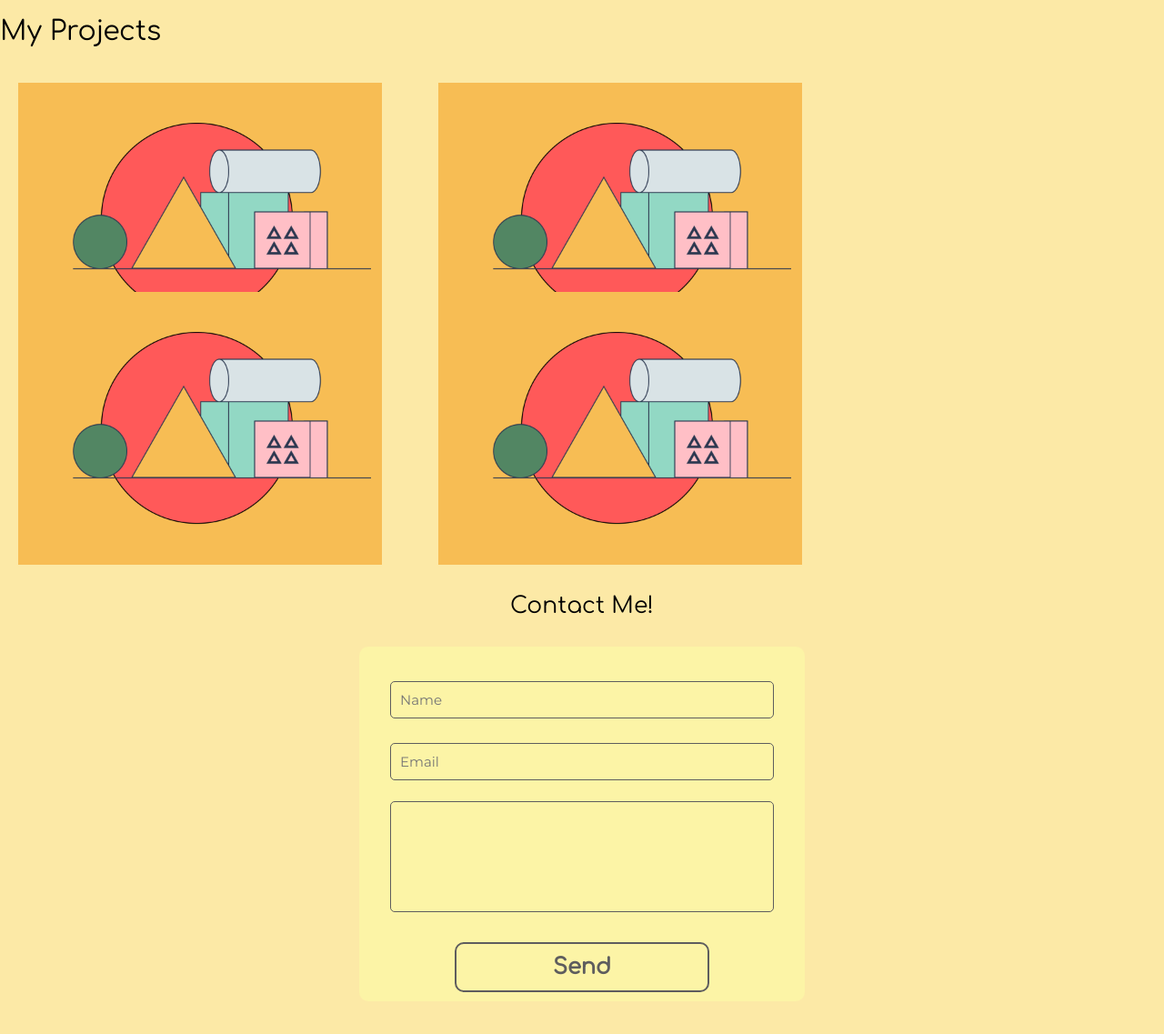
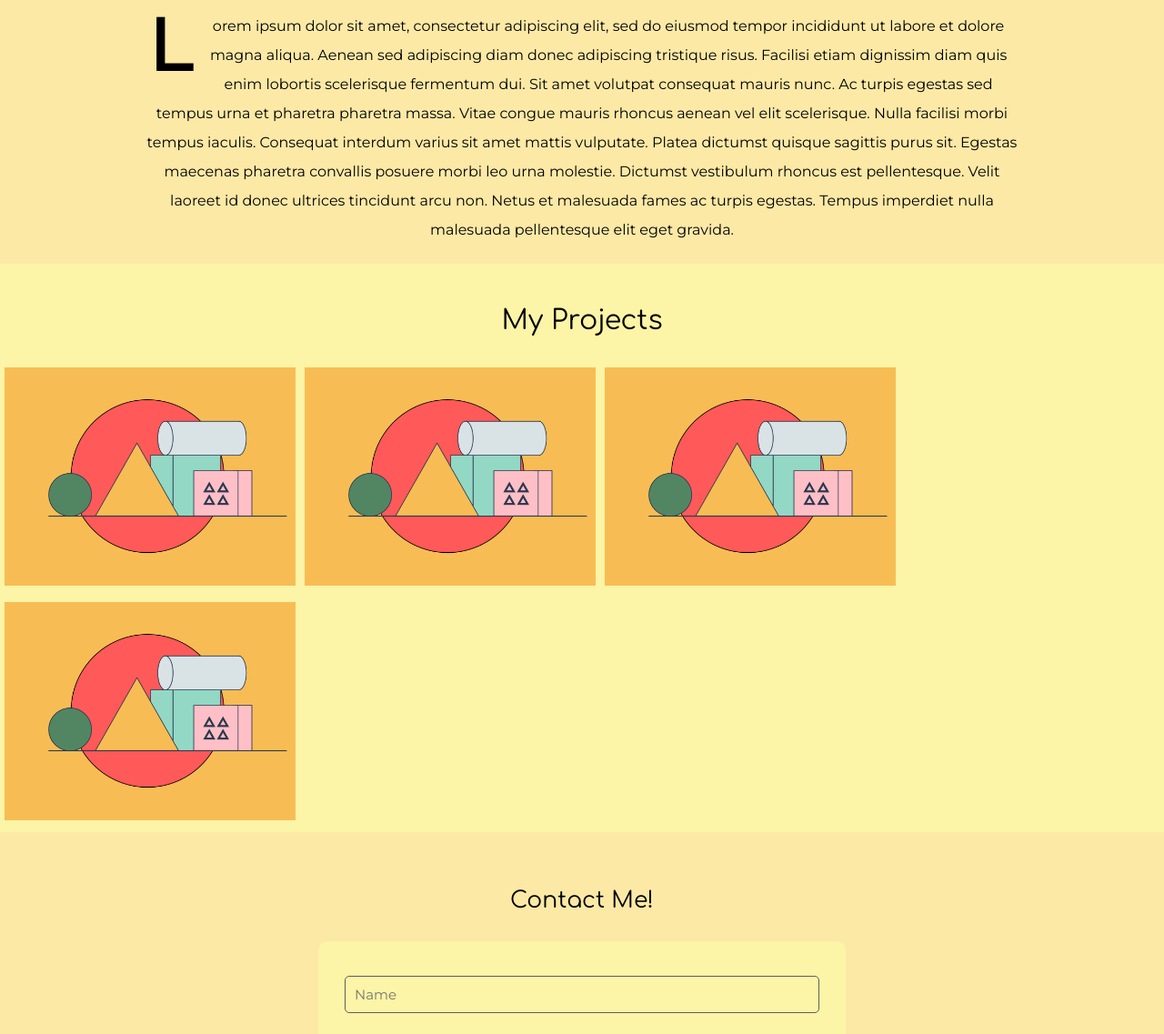
Before and after one commit to Avixph/single-column-website, a plain HTML site: page index.html in a window 1280 px wide. Shown: the part 1559-2696 px from the top of the page at 91% size. Drawn offline with Linux system fonts and the light colour scheme.

Commit message:
complete

```diff
--- a/css/style.css
+++ b/css/style.css
@@ -39,13 +39,19 @@ body {
 /* header content */
 header {
   background: var(--first-color);
-  padding: 2px 0;
+  padding: 5px 0;
   overflow: hidden;
   display: flex;
+  margin-bottom: -200px;
+}
+header img {
+  width: 100px;
+  margin-top: 25px;
+  float: left;
 }
 header .logo {
   color: var(--fifth-color);
-  font-size: 40px;
+  font-size: 2.5rem;
   float: left;
 }
 header nav {
@@ -56,11 +62,11 @@ header nav {
 }
 header nav ul li {
   display: inline-block;
-  margin: 0 0 0 30px;
+  margin: 0 0 0 40px;
 }
 header nav ul li a {
   font-family: var(--second-font), sans-serif;
-  font-size: 20px;
+  font-size: 1rem;
   color: var(--fourth-color);
 }
 header nav ul li a:hover {
@@ -72,64 +78,77 @@ header nav ul li a:hover {
   margin-top: 200px;
 }
 .name-header {
-  /* width: 1000px;
-  display: flex; */
-  /* margin-left: 100px; */
-  /* margin: 0;
-  margin-bottom: 100px; */
-  /* vertical-align: top; */
-  display: flex;
   position: relative;
   justify-content: center;
+  flex-direction: column;
   margin-bottom: -70;
-  height: 60vh;
+  height: 90vh;
+  padding: 100px;
   background-image: url(../images/Laptop_Desk.png);
   background-repeat: no-repeat;
   background-size: cover;
   background-blend-mode: multiply;
-  background-size: 100vh;
-
-  /* overflow: hidden;
-  display: flex;
-  background-image: url(../images/Laptop_Desk.png);
-  background-repeat: no-repeat;
-  background-size: cover;
-  background-blend-mode: multiply;
-  background-size: 900px; */
 }
 .name-header h1 {
   color: var(--fifth-color);
-  font-size: 60px;
+  margin-bottom: -0.3em;
+  margin-top: -0.3em;
+  font-size: 5rem;
 }
 .name-header h3 {
-  color: var(--fourth-color);
-  font-size: 25px;
+  color: var(--second-color);
+  font-family: var(--second-font), sans-serif;
+  font-size: 2rem;
   margin-top: -100;
 }
 .about-me {
-  /* width: 240px;
-  display: inline-block;
-  vertical-align: top; */
   margin: 2em;
   display: flex;
   flex-direction: column;
   align-items: center;
+  margin-bottom: -20px;
 }
 .about-me img {
   width: 400px;
   border-radius: 10px;
 }
+.about-me h2 {
+  font-size: 25px;
+}
+.about-me p {
+  font-family: var(--second-font), sans-serif;
+  font-size: 1rem;
+  text-align: center;
+  line-height: 2;
+  width: 80%;
+}
+.about-me p:first-of-type:first-letter {
+  float: left;
+  font-size: 5rem;
+  line-height: 65px;
+  padding-top: 4px;
+  padding-right: 8px;
+  padding-left: 3px;
+  font-weight: 600;
+}
+
 /* Project content */
+.project-container {
+  text-align: center;
+  background-color: var(--first-color);
+  margin-bottom: -50px;
+}
 .project {
-  align-content: center;
   float: left;
-  width: 33%;
-  padding: 10px;
-  height: 200px;
-  margin: 0px 10px 10px 10px;
+  display: inherit;
+  height: 70%;
+  padding: 5px;
+}
+.project h2 {
+  font-size: 2em;
 }
 .project img {
-  width: 400px;
+  width: 25vw;
 }
 .project-container:after {
   content: "";
@@ -155,8 +174,8 @@ h5 {
   background-size: cover;
   position: relative;
   padding: 15px;
-  width: 460px;
-  height: 360px;
+  width: 550px;
+  height: 450px;
   display: inline-block;
   background-color: var(--first-color);
   box-shadow: var(--first-shawdow);
@@ -174,7 +193,7 @@ h5 {
   font-family: var(--second-font), sans-serif;
   color: var(--fourth-color);
   outline: none;
-  width: 400px;
+  width: 500px;
   background: transparent;
   border-radius: 5px;
 }
@@ -183,13 +202,13 @@ h5 {
   align-items: center;
   text-align: initial;
   margin-top: 20px;
-  margin-bottom: 15px;
+  margin-bottom: 30px;
   font-size: 15px;
   border: 1px solid var(--fourth-color);
   color: var(--fourth-color);
   outline: none;
-  width: 400px;
-  height: 100px;
+  width: 500px;
+  height: 150px;
   background: transparent;
   border-radius: 5px;
   resize: none;
--- a/index.html
+++ b/index.html
@@ -1,18 +1,21 @@
 <!DOCTYPE html>
 <html lang="en">
   <head>
-  <meta charset="UTF-8">
-  <meta name="viewport" content="width=device-width, initial-scale=1.0">
+    <meta charset="UTF-8" />
+    <meta name="viewport" content="width=device-width, initial-scale=1.0" />
     <title>ΛV.IX Journey into Code</title>
     <link
-  link href="https://fonts.googleapis.com/css2?family=Comfortaa&family=Montserrat&display=swap" rel="stylesheet"
+      link
+      href="https://fonts.googleapis.com/css2?family=Comfortaa&family=Montserrat&display=swap"
+      rel="stylesheet"
     />
     <link rel="stylesheet" href="css/style.css" />
   </head>
   <body>
     <header>
       <div class="container">
-      <h1 class="logo">AV.IX</h1>
+        <img src="images/Ophanim_by_Francis_Coulombe.png" alt="Ophanim Image">
+        <h1 class="logo"> AV.IX</h1>
         <nav>
           <ul>
             <li><a href="#">Home</a></li>
@@ -27,26 +30,68 @@
     <div class="main">
       <div class="name-header">
         <h1>Angel B. Fernández</h1>
-			<h3>Web Development & Design Fellow | <br> Digital Marketing Professional</h3>
+        <h3>
+          Web Development & Design Fellow | <br />
+          Digital Marketing Professional
+        </h3>
       </div>
       <div class="about-me">
         <h2>About Me</h2>
-      <img src="images/Angel_Profile_Pic.jpg" class="profile-pic" alt="Profile Pic" aria-label="Profile pic of Angel B. Fernández">
-			<p>Lorem ipsum dolor sit amet, consectetur adipiscing elit. Fusce varius augue nec metus viverra interdum. Sed in gravida lectus. Pellentesque habitant morbi tristique senectus et netu et malesuada fames ac turpis egestas. Mauris ut vulputate nisl.  Maecenas quis auctor dui. Ut porta aliquam lorem, at volutpat orci commodo a. Suspendisse nunc orci, porttitor ac sapien a, rutrum porttitor odio. Phasellus faucibus tristique orci eget dictum. Proin tincidunt vehicula leo sed mattis. Nunc faucibus augue a pellentesque tristique. Proin suscipit in dui ut convallis.</p>
+        <img
+          src="images/Angel_Profile_Pic.jpg"
+          class="profile-pic"
+          alt="Profile Pic"
+          aria-label="Profile pic of Angel B. Fernández"
+        />
+        <p>
+          Lorem ipsum dolor sit amet, consectetur adipiscing elit, sed do
+          eiusmod tempor incididunt ut labore et dolore magna aliqua. Aenean sed
+          adipiscing diam donec adipiscing tristique risus. Facilisi etiam
+          dignissim diam quis enim lobortis scelerisque fermentum dui. Sit amet
+          volutpat consequat mauris nunc. Ac turpis egestas sed tempus urna et
+          pharetra pharetra massa. Vitae congue mauris rhoncus aenean vel elit
+          scelerisque. Nulla facilisi morbi tempus iaculis. Consequat interdum
+          varius sit amet mattis vulputate. Platea dictumst quisque sagittis
+          purus sit. Egestas maecenas pharetra convallis posuere morbi leo urna
+          molestie. Dictumst vestibulum rhoncus est pellentesque. Velit laoreet
+          id donec ultrices tincidunt arcu non. Netus et malesuada fames ac
+          turpis egestas. Tempus imperdiet nulla malesuada pellentesque elit
+          eget gravida.
+        </p>
       </div>
       <div class="project-container" id="my-projects">
-      <h2>My Projects</h2>
+        <h2><br>My Projects</h2>
         <div class="project">
-        <img src="images/Project.png" class="project-pic" alt="Project Pic" aria-label="Picture of project.">
+          <img
+            src="images/Project.png"
+            class="project-pic"
+            alt="Project Pic"
+            aria-label="Picture of project."
+          />
         </div>
         <div class="project">
-        <img src="images/Project.png" class="project-pic" alt="Project Pic" aria-label="Picture of project.">
+          <img
+            src="images/Project.png"
+            class="project-pic"
+            alt="Project Pic"
+            aria-label="Picture of project."
+          />
         </div>
         <div class="project">
-        <img src="images/Project.png" class="project-pic" alt="Project Pic" aria-label="Picture of project.">
+          <img
+            src="images/Project.png"
+            class="project-pic"
+            alt="Project Pic"
+            aria-label="Picture of project."
+          />
         </div>
         <div class="project">
-        <img src="images/Project.png" class="project-pic" alt="Project Pic" aria-label="Picture of project.">
+          <img
+            src="images/Project.png"
+            class="project-pic"
+            alt="Project Pic"
+            aria-label="Picture of project."
+          />
         </div>
       </div>
     </div>
@@ -54,16 +99,53 @@
     <div class="contact-me-container">
       <h5>Contact Me!</h5>
       <form class="contact-me-form" id="contact-me">
-      <input class="name-input" id="name" type="text" placeholder="Name" aria-label="Fill in your name.">
-      <input class="email-input" id="email" type="text" placeholder="Email" aria-label="Fill in your email.">
-      <textarea class="message-input" id="message" type="text" placeholder="Message..." aria-label="Write out your message."> </textarea>
-      <button class="Send-form-button" id="send" aria-label="Send your message.">Send</button>
+        <input
+          class="name-input"
+          id="name"
+          type="text"
+          placeholder="Name"
+          aria-label="Fill in your name."
+        />
+        <input
+          class="email-input"
+          id="email"
+          type="text"
+          placeholder="Email"
+          aria-label="Fill in your email."
+        />
+        <textarea
+          class="message-input"
+          id="message"
+          type="text"
+          placeholder="Message..."
+          aria-label="Write out your message."
+        >
+        </textarea>
+        <button
+          class="Send-form-button"
+          id="send"
+          aria-label="Send your message."
+        >
+          Send
+        </button>
       </form>
     </div>
     <footer>
       <ul>
-      <li><a href="#"><img src="https://res.cloudinary.com/briandanger/image/upload/v1568954107/github_fpykxh.png" alt="LinkedIn logo"></a></li>
-      <li><a href="#"><img src="https://res.cloudinary.com/briandanger/image/upload/v1568954107/linkedin_vnvo6s.png" alt="GitHub logo"></a></li>
+        <li>
+          <a href="#"
+            ><img
+              src="https://res.cloudinary.com/briandanger/image/upload/v1568954107/github_fpykxh.png"
+              alt="LinkedIn logo"
+          /></a>
+        </li>
+        <li>
+          <a href="#"
+            ><img
+              src="https://res.cloudinary.com/briandanger/image/upload/v1568954107/linkedin_vnvo6s.png"
+              alt="GitHub logo"
+          /></a>
+        </li>
       </ul>
       <p class="copyright">© AV.IX Copyright 2020</p>
     </footer>
```
Also changed, not shown: images/Ophanim_by_Francis_Coulombe.png (added), js/script.js (deleted). Lines whose indentation alone changed are shown as unchanged.
